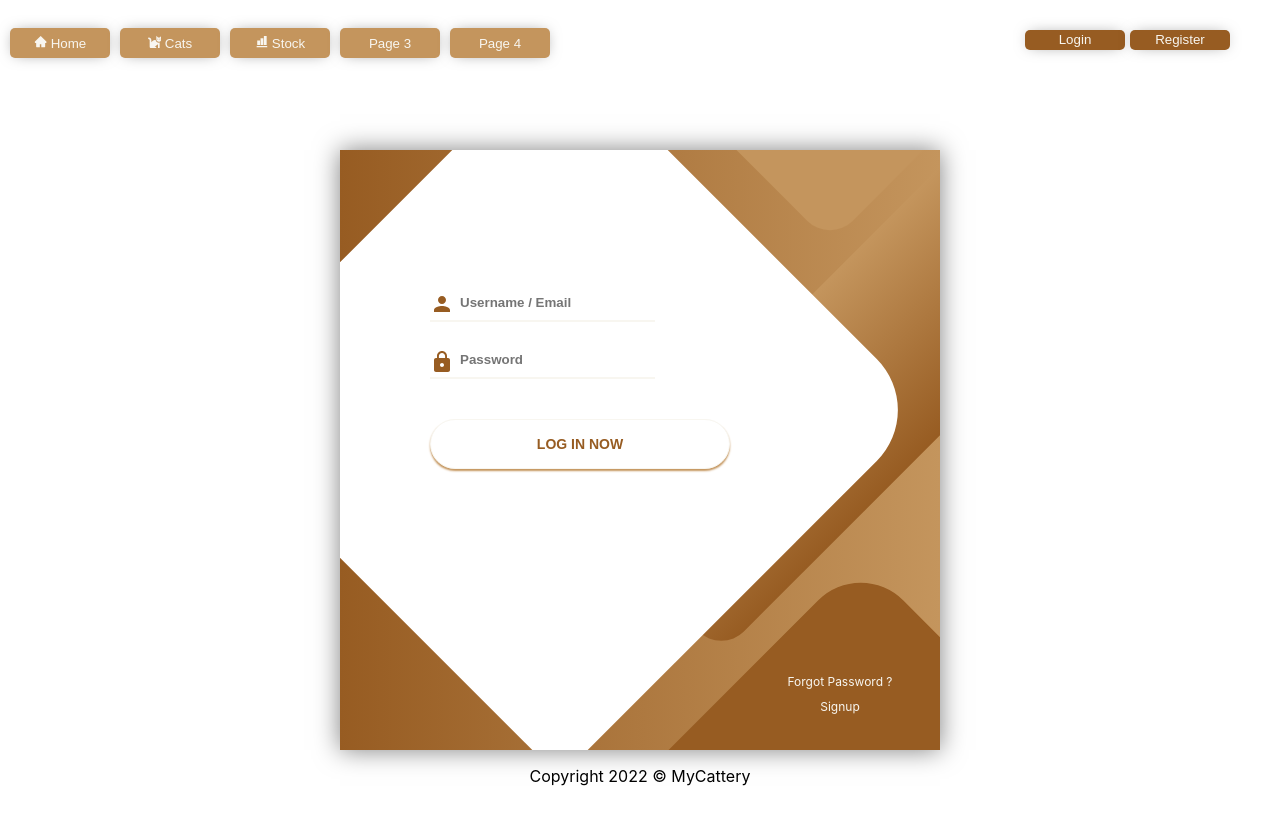
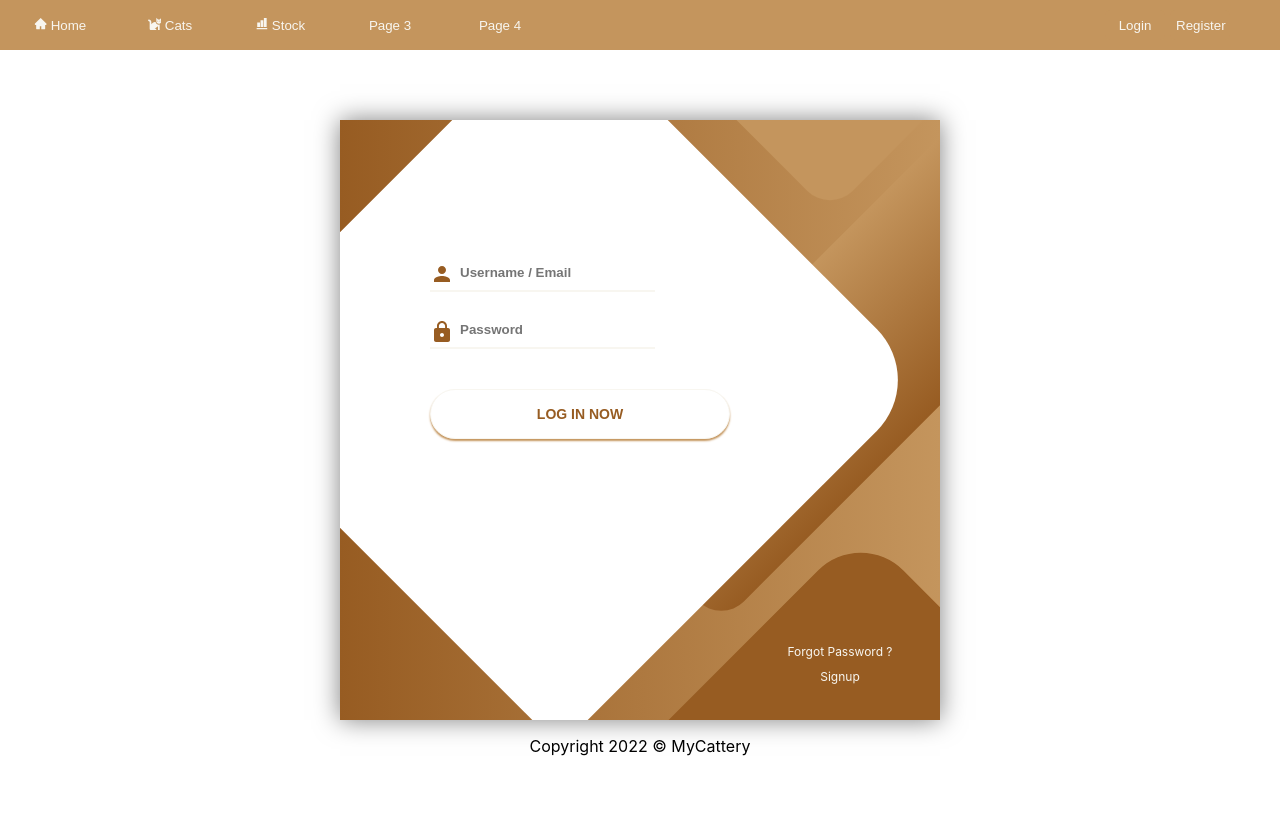
Before and after one commit to MauroSerrano-dev/MyCattery, a Next.js app: page /login in a window 1280 px wide. Shown: the top 824 px of the page. Built offline with nearby package versions, Linux system fonts and the light colour scheme.

Commit message:
mudança no layout

```diff
--- a/styles/globals.css
+++ b/styles/globals.css
@@ -41,15 +41,15 @@ a {
 	background-repeat: no-repeat;
 	background-size: cover;
 	width: 100%;
-	height: 80px;
+	height: 50px;
 	margin-bottom: 70px;
-
+	background-color: #C4955D;
 }
 
 .abas {
 	display: flex;
 	position: absolute;
-	top: 28px;
+	top: 10px;
 	left: 10px;
 	gap: 10px;
 
@@ -57,7 +57,7 @@ a {
 
 .isLoggedIn {
 	position: absolute;
-	top: 28px;
+	top: 10px;
 	right: 50px;
 	display: flex;
 	gap: 10px;
@@ -67,69 +67,62 @@ a {
 .abas button {
 	width: 100px;
 	height: 30px;
-	background-color: #C4955D;
+	background-color: transparent;
 	border: none;
 	border-radius: 5px;
 	color: #F8F6F0;
 	transition-duration: 400ms;
-	-webkit-box-shadow: 0px 0px 15px -5px rgba(0, 0, 0, 0.5);
-	box-shadow: 0px 0px 15px -5px rgba(0, 0, 0, 0.5);
 }
 
 .abas button:hover {
+	transition-duration: 400ms;
 	width: 100px;
 	height: 30px;
-	background-color: #975C22;
-	transition-duration: 400ms;
+	color: #975C22;
 }
 
 .abas button:disabled {
 	width: 100px;
 	height: 30px;
-	background-color: #975C22;
-	color: #C4955D;
+	background-color: #C4955D;
+	color: #975C22;
 }
 
 .auth {
 	position: absolute;
-	top: 28px;
+	top: 10px;
 	right: 50px;
 	display: flex;
 	gap: 5px;
 }
 
 .auth button {
-	width: 100px;
-	height: 20px;
-	background-color: #975C22;
+	width: 60px;
+	height: 30px;
+	background-color: #C4955D;
 	color: #F8F6F0;
 	cursor: pointer;
 	border: none;
 	border-radius: 5px;
 	transition-duration: 400ms;
-	-webkit-box-shadow: 0px 0px 15px -5px rgba(0, 0, 0, 0.5);
-	box-shadow: 0px 0px 15px -5px rgba(0, 0, 0, 0.5);
 }
 
 .auth button:hover {
-	width: 100px;
+	width: 60px;
 	height: 30px;
-	background-color: #C4955D;
-	color: #F8F6F0;
+	color: #975C22;
 	transition-duration: 400ms;
 }
 
 
 .isLoggedIn button {
 	width: 100px;
-	height: 20px;
+	height: 30px;
 	background-color: #975C22;
 	border: none;
 	color: #F8F6F0;
 	border-radius: 5px;
 	transition-duration: 400ms;
-	-webkit-box-shadow: 0px 0px 15px -5px rgba(0, 0, 0, 0.5);
-	box-shadow: 0px 0px 15px -5px rgba(0, 0, 0, 0.5);
 }
 
 .isLoggedIn button:hover {
@@ -142,7 +135,7 @@ a {
 
 .isLoggedIn button:disabled {
 	width: 100px;
-	height: 20px;
+	height: 30px;
 	background-color: transparent;
 	color: #975C22;
 }
```
